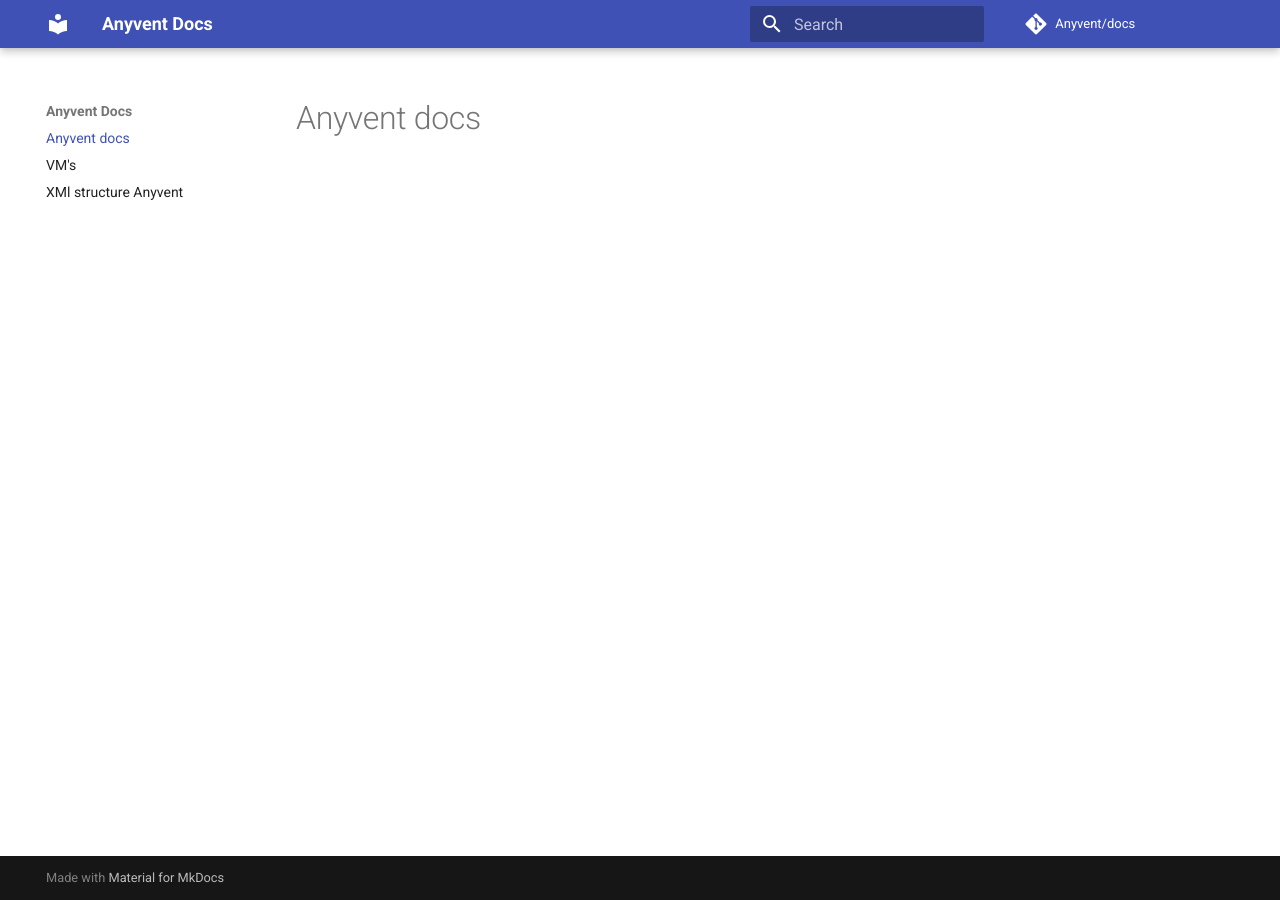
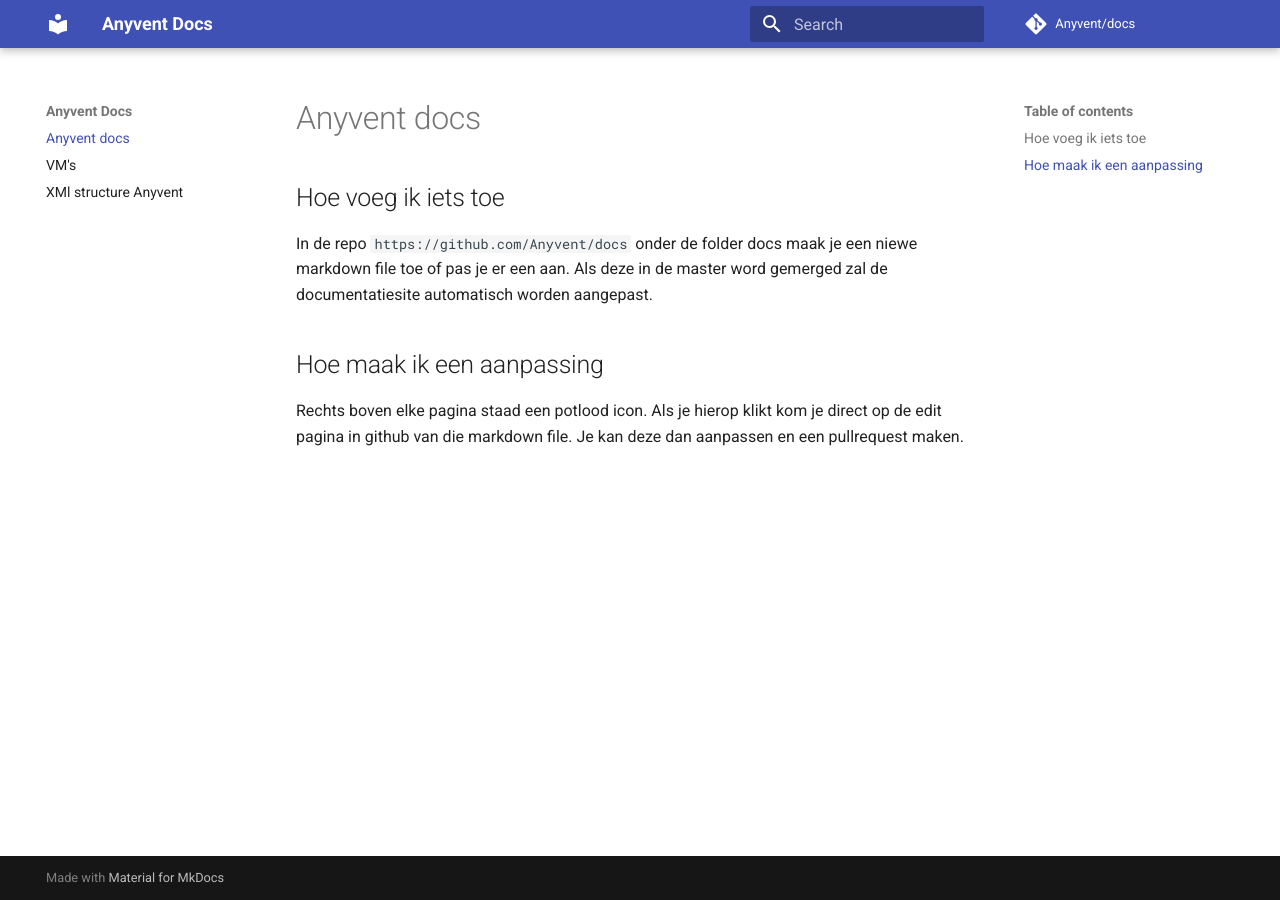
Before and after one commit to seppeconinx/docs, an MkDocs documentation site: the page built from docs/index.md, in a window 1280 px wide. Built offline with MkDocs 1.6.1 and Material for MkDocs 9.7.7, drawn with Linux system fonts in a browser that asks for light colours; comment, search, counter and statistics services are not loaded.

Commit message:
Update index.md

```diff
--- a/docs/index.md
+++ b/docs/index.md
@@ -1 +1,6 @@
 # Anyvent docs
+## Hoe voeg ik iets toe
+In de repo `https://github.com/Anyvent/docs` onder de folder docs maak je een niewe markdown file toe of pas je er een aan. Als deze in de master word gemerged zal de documentatiesite automatisch worden aangepast.
+
+## Hoe maak ik een aanpassing
+Rechts boven elke pagina staad een potlood icon. Als je hierop klikt kom je direct op de edit pagina in github van die markdown file. Je kan deze dan aanpassen en een pullrequest maken.
```
